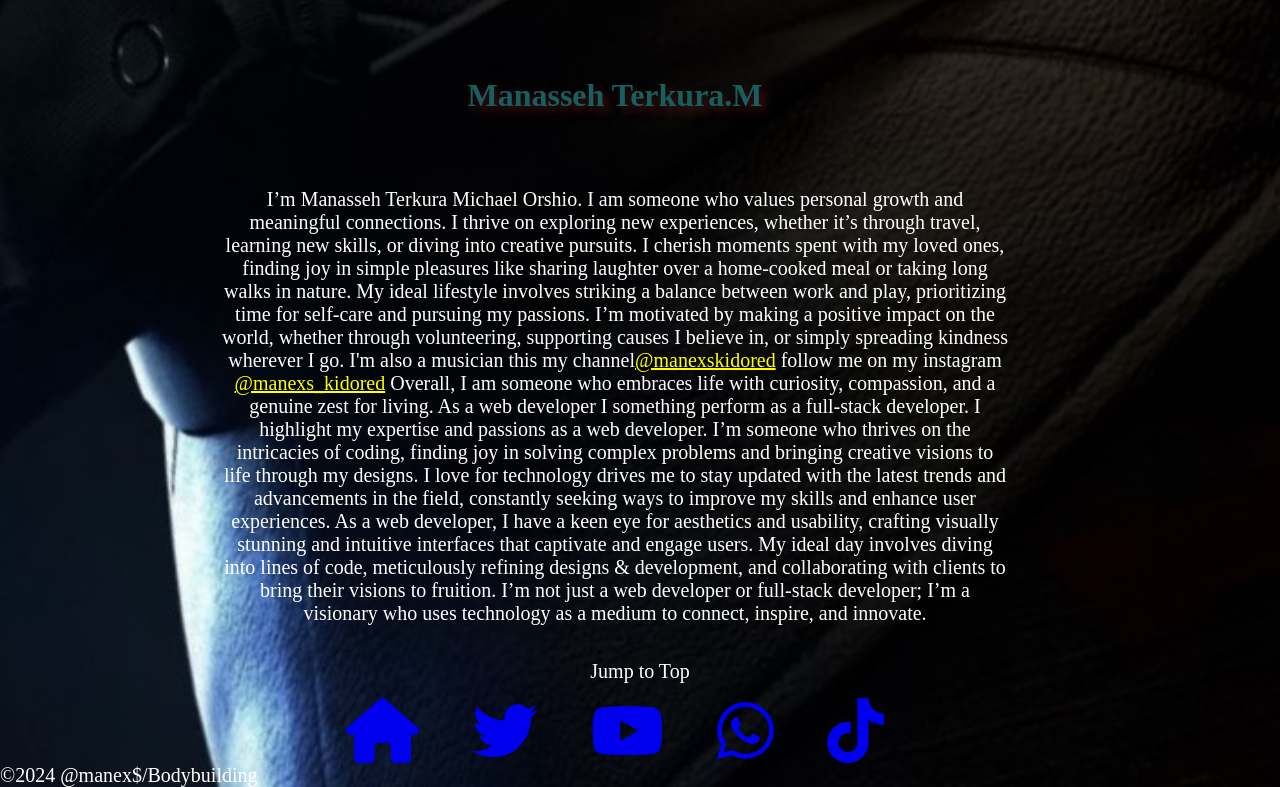
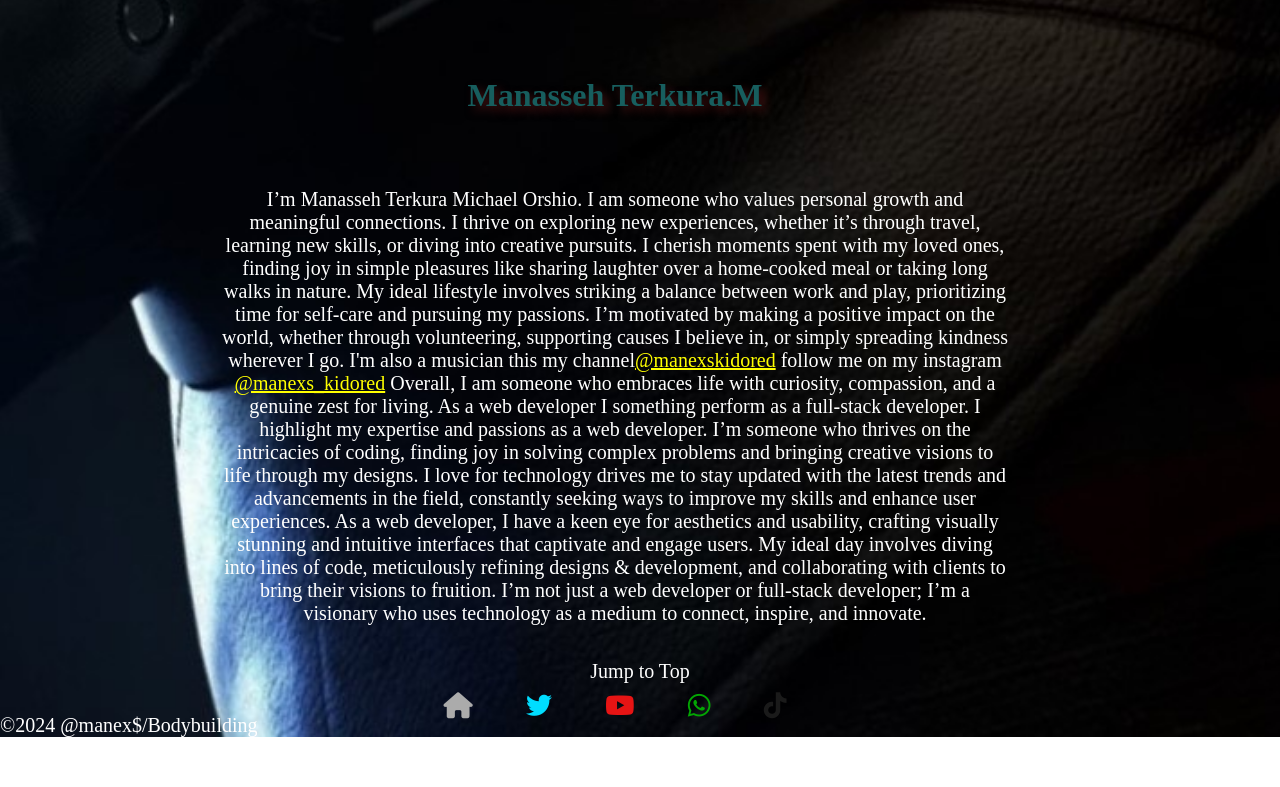
Before and after one commit to Manexskidored/manexbodybuilding-website, a plain HTML site: page About.html in a window 1280 px wide. Shown: the part 3692-4479 px from the top of the page. After the commit the page ends 4429 px from the top, so only its background shows below. Drawn offline with Linux system fonts and the light colour scheme.

Commit message:
Update About.html

```diff
--- a/About.html
+++ b/About.html
@@ -6,7 +6,7 @@
     <meta name="viewport" content="width=device-width, initial-scale=1.0">
     <meta name="keywords" content="html, CSS">
     <meta name="description" content="Bodybuilding">
-    <link rel="icon" type="image/image.jpg" href="Favicom.jpg">
+    <link rel="icon" type="image/jpg" href="image/image.jpg">
     <title>Bodybuilding</title>
     <style>
         body {
@@ -247,12 +247,12 @@
         <a href="#">Jump to Top </a>
     </nav>
     <div class="icons">
-        <a href="Bodybuilding.html"><i class="fa-solid fa-house fa-5x"></i></a>
+        <a href="Bodybuilding.html"><i class="fa-solid fa-house fa-2xl"></i></a>
         <a href="https://twitter.com/MSkidored?t=dK9WaJiURkIr2wdvPMhLWw&s=09"><i
-                class="fa-brands fa-twitter fa-5x"></i></a>
-        <a href="https://youtube.com/@manexskidored"><i class="fa-brands fa-youtube fa-5x"></i></a>
-        <a href="https://wa.me/message/WCXG6NM5OJO2J1"> <i class="fa-brands fa-whatsapp fa-5x"></i></a>
-        <a href="https://tiktok"> <i class="fa-brands fa-tiktok fa-5x"></i></a>
+                class="fa-brands fa-twitter fa-2xl"></i></a>
+        <a href="https://youtube.com/@manexskidored"><i class="fa-brands fa-youtube fa-2xl"></i></a>
+        <a href="https://wa.me/message/WCXG6NM5OJO2J1"> <i class="fa-brands fa-whatsapp fa-2xl"></i></a>
+        <a href="https://tiktok"> <i class="fa-brands fa-tiktok fa-2xl"></i></a>
     </div>
     <a id="p1">&copy;2024 @manex$/Bodybuilding</a>
 </body>
```
